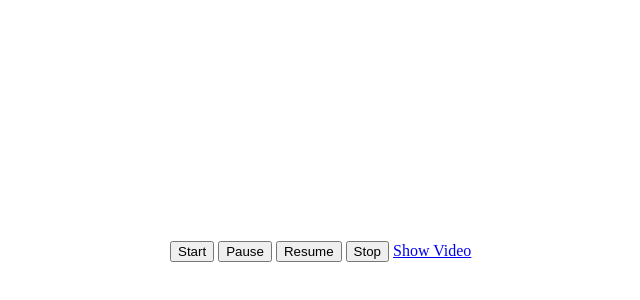
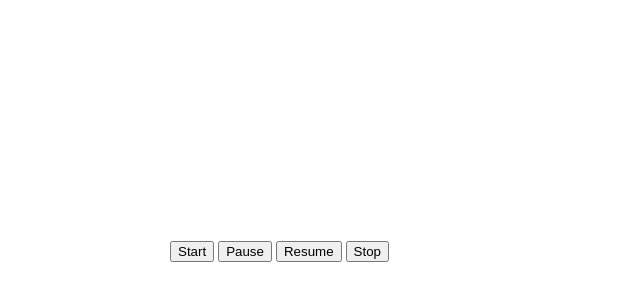
Before and after one commit to ExtranoDev/HNGx-Internship, a website: page public/index.html in a window 1280 px wide. Shown: the part 232-532 px from the top of the page, without its empty margins (482-1122 px from the left). Drawn offline with Linux system fonts and the light colour scheme.

Commit message:
Stage 5 update

```diff
--- a/public/index.html
+++ b/public/index.html
@@ -14,7 +14,7 @@
     <button onclick="resumeRecording()">Resume</button>
     <button onclick="stopRecording()">Stop</button>
 
-    <a href="show-vid.html">Show Video</a>
+    <!-- <a href="show-vid.html">Show Video</a> -->
 
     <script>
         let recorder;
```
